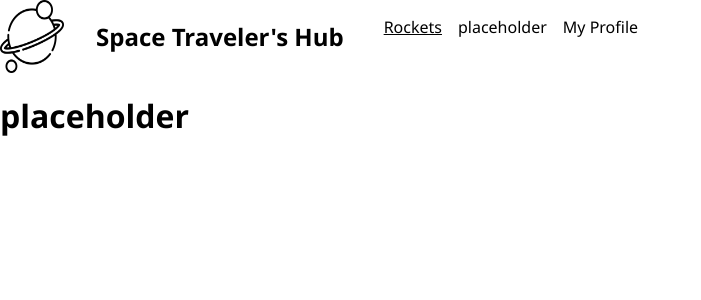
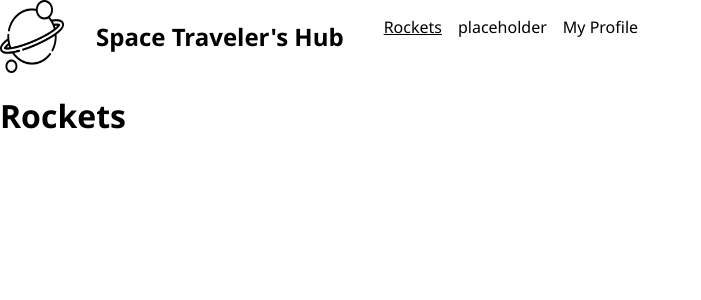
Before and after one commit to badger-99/space-travelers-hub, a React (Create React App) app: page / in a window 1280 px wide. Shown: the top 300 px of the page, without its empty margins (0-701 px from the left). Built offline with nearby package versions, Linux system fonts and the light colour scheme.

Commit message:
Render rockets page

```diff
--- a/src/App.js
+++ b/src/App.js
@@ -3,12 +3,14 @@ import './App.css';
 import Navigation from './components/Navigation';
 import Placeholder from './components/placeholder';
 import MyProfile from './components/MyProfile';
+import Rockets from './components/Rockets';
 
 const App = () => (
   <>
     <Navigation />
     <Routes>
-      <Route path="/" element={<Placeholder />} />
+      <Route path="/" element={<Rockets />} />
+      <Route path="/placeholder" element={<Placeholder />} />
       <Route path="/my_profile" element={<MyProfile />} />
     </Routes>
   </>
```
